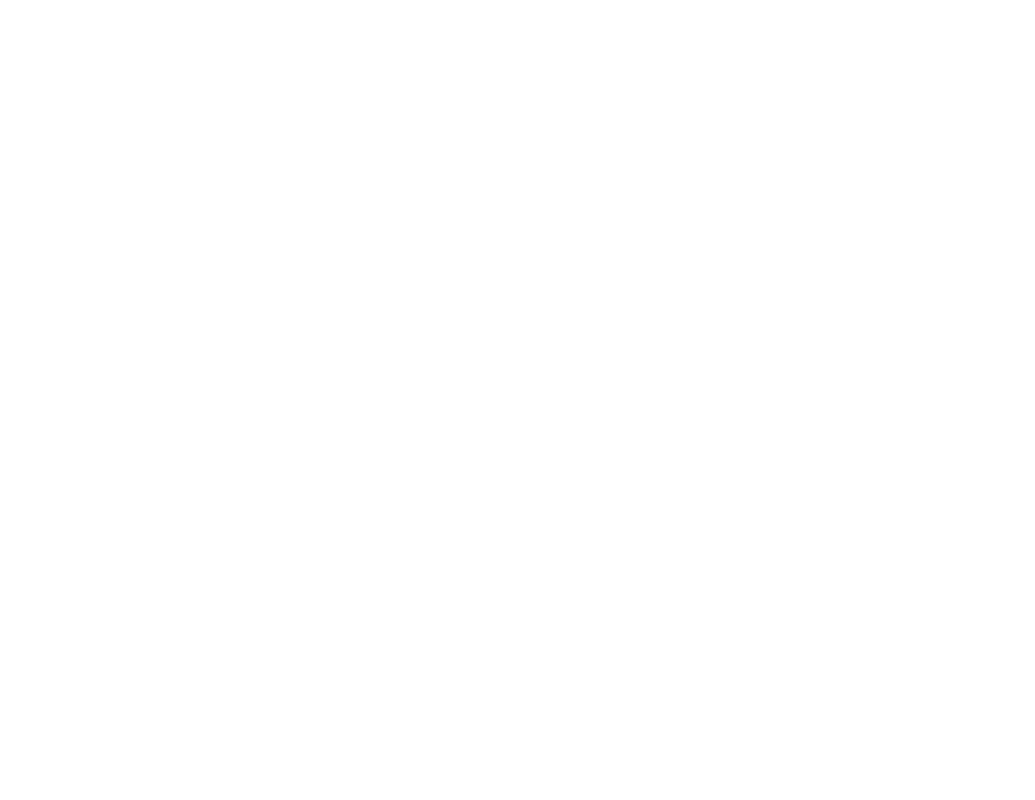
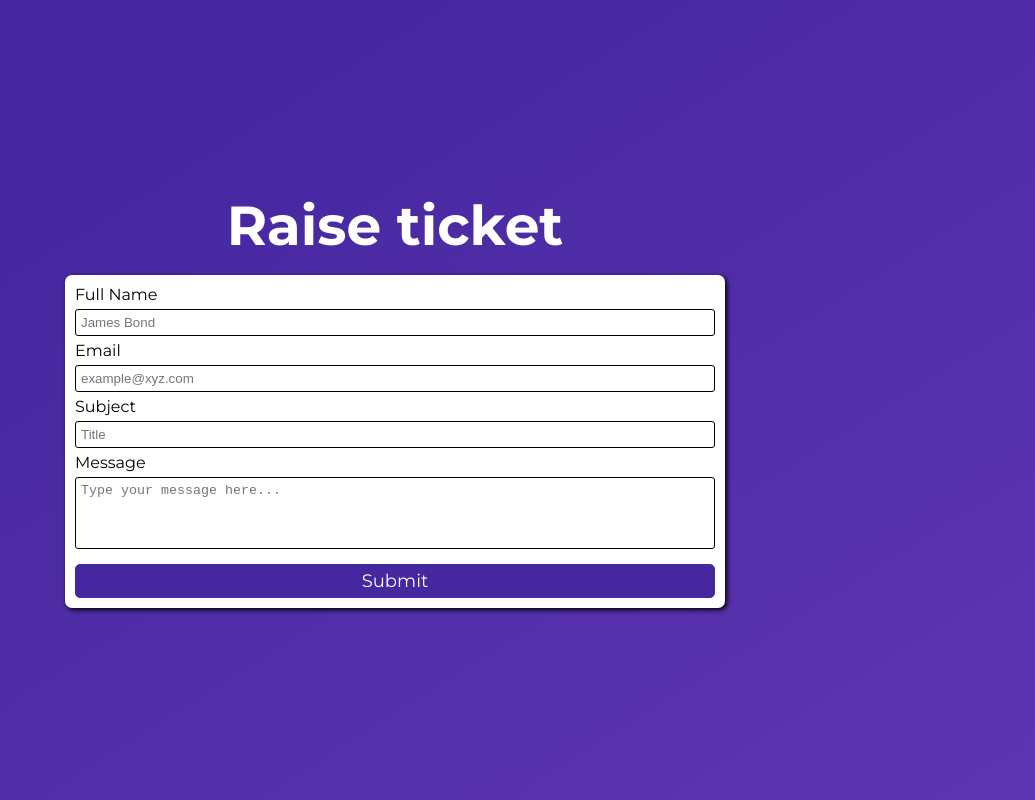
Before and after one commit to vzardd/support-desk, a React (Create React App) app: page /raise-ticket in a window 1280 px wide. Before the commit this address had no page. Shown: the whole page, without its empty margins (245-1280 px from the left). Built offline with nearby package versions, Linux system fonts and the light colour scheme; the HTML template or start-up script is replaced by a standard one.

Commit message:
Handle raise ticket and request feature form ui

```diff
--- a/src/App.js
+++ b/src/App.js
@@ -6,7 +6,9 @@ function App() {
     <Router>
       <Routes>
         <Route path="/" element={<Home/>}/>
-        <Route path="/login" element={<FormPage/>}/>
+        <Route path="/login" element={<FormPage type="login"/>}/>
+        <Route path="/request-feature" element={<FormPage type="request-feature"/>}/>
+        <Route path="/raise-ticket" element={<FormPage type="raise-ticket"/>}/>
       </Routes>
     </Router>
   );
--- a/src/components/Buttons.js
+++ b/src/components/Buttons.js
@@ -10,7 +10,8 @@ export function OutlinedButton(
         fontFamily = "Monsterrat",
         padding = "3px 15px 3px 15px",
         className,
-        text
+        text,
+        onClick
     }
 ) {
 
@@ -27,7 +28,7 @@ export function OutlinedButton(
                     fontFamily: fontFamily,
                     padding: padding
                 }
-            } className = {className}>
+            } className = {className} onClick = {onClick}>
                 {text}
         </button>
     );
@@ -43,7 +44,8 @@ export function BasicButton(
         color = "white",
         fontSize = "18px",
         fontFamily = "Monsterrat",
-        padding = "3px 15px 3px 15px",
+        padding = "5px 15px 5px 15px",
+        marginTop = "10px",
         className,
         text
     }
@@ -61,7 +63,8 @@ export function BasicButton(
                     fontSize: fontSize,
                     fontFamily: fontFamily,
                     padding: padding,
-                    cursor:"pointer"
+                    cursor:"pointer",
+                    marginTop: marginTop
                 }
             } className = {className}>
                 {text}
--- a/src/form-page/ui/FormPage.js
+++ b/src/form-page/ui/FormPage.js
@@ -1,11 +1,14 @@
 import { BasicButton } from '../../components/Buttons';
+import Form from '../../components/Form';
 import './formpage.css';
 
-export default function FormPage() {
+export default function FormPage({type}) {
+
+    if(type==="login"){
         return (
             <div className="form-page-section">
                 <h1 className='title'>Agent Login</h1>
-            <form className='login'>
+                <form className='form-style'>
                     <label htmlFor="email" className='label'>Email</label>
                     <input type="email" id="email" className='input'></input>
                     <label htmlFor="pwd" className='label'>Password</label>
@@ -15,3 +18,20 @@ export default function FormPage() {
             </div>
         );
     }
+    else if(type==="raise-ticket"){
+        return (
+            <div className="form-page-section">
+                <h1 className='title'>Raise ticket</h1>
+                <Form width="min(80vw,80vh)"/>
+            </div>
+        );
+    }
+    else if(type==="request-feature"){
+        return (
+            <div className="form-page-section">
+                <h1 className='title'>Request feature</h1>
+                <Form width="min(80vw,80vh)"/>
+            </div>
+        );
+    }
+}
--- a/src/form-page/ui/formpage.css
+++ b/src/form-page/ui/formpage.css
@@ -11,7 +11,7 @@
 .title{
     color: white;
     font-family: Monsterrat;
-    font-size: 55px;
+    font-size: min(10vw,55px);
 }
 
 .label{
@@ -20,15 +20,16 @@
 }
 
 .input{
-    padding: 3px;
+    padding: 5px;
     border: 1px solid black;
     border-radius: 3px;
+    font-size: 20px;
 }
 .input:focus{
     outline-color: var(--primary);
 }
 
-.login{
+.form-style{
     padding: 10px;
     background-color: white;
     border-radius: 5px;
--- a/src/landing-page/ui/components/Header.js
+++ b/src/landing-page/ui/components/Header.js
@@ -6,7 +6,7 @@ export default function Header() {
             <a className="header-link" href="#raise-a-ticket">Home</a>
             <a className="header-link" href="#request-feature">Request Feature</a>
             <a className="header-link" href="#faq">FAQ</a>
-            <Link className="header-link" to="#">Sign In</Link>
+            <Link className="header-link" to="/login">Sign In</Link>
         </nav>
     );
 }
--- a/src/landing-page/ui/components/RaiseTicketSection.js
+++ b/src/landing-page/ui/components/RaiseTicketSection.js
@@ -1,7 +1,9 @@
 import customerSupportGirl from "../../../assets/customerSupportGirl.png";
 import {OutlinedButton} from "../../../components/Buttons";
+import { useNavigate } from "react-router-dom";
 
 export default function RaiseTicketSection() {
+    const navigate = useNavigate();
     return (
         <div className="section raise-ticket" id="raise-a-ticket">
             <h3 className="sub white-title">Welcome to</h3>
@@ -11,7 +13,7 @@ export default function RaiseTicketSection() {
                 <em>
                     Raise a ticket <span className="arrow">↗</span>
                 </em>
-            }/>
+            } onClick = {() => {navigate("/raise-ticket");}}/>
             <img src={customerSupportGirl} className="support-girl" alt="customer support girl"></img>
         </div>
     );
--- a/src/landing-page/ui/components/RequestFeature.js
+++ b/src/landing-page/ui/components/RequestFeature.js
@@ -1,7 +1,9 @@
 import idea from "../../../assets/idea.png";
 import {OutlinedButton} from "../../../components/Buttons";
+import { useNavigate } from "react-router-dom";
 
 export default function RequestFeature () {
+    const navigate = useNavigate();
     return (
         <div className="section request-feature" id="request-feature">
             <img src={idea} className="request-feature-image" alt="idea"></img>
@@ -11,7 +13,7 @@ export default function RequestFeature () {
                 <em>
                     Request Feature <span className="arrow">↗</span>
                 </em>
-            }/>
+            } onClick = {() => {navigate("/request-feature");}}/>
             <div className="blur-gradient"></div>
         </div>
     );
```
Lines whose indentation alone changed are shown as unchanged.
